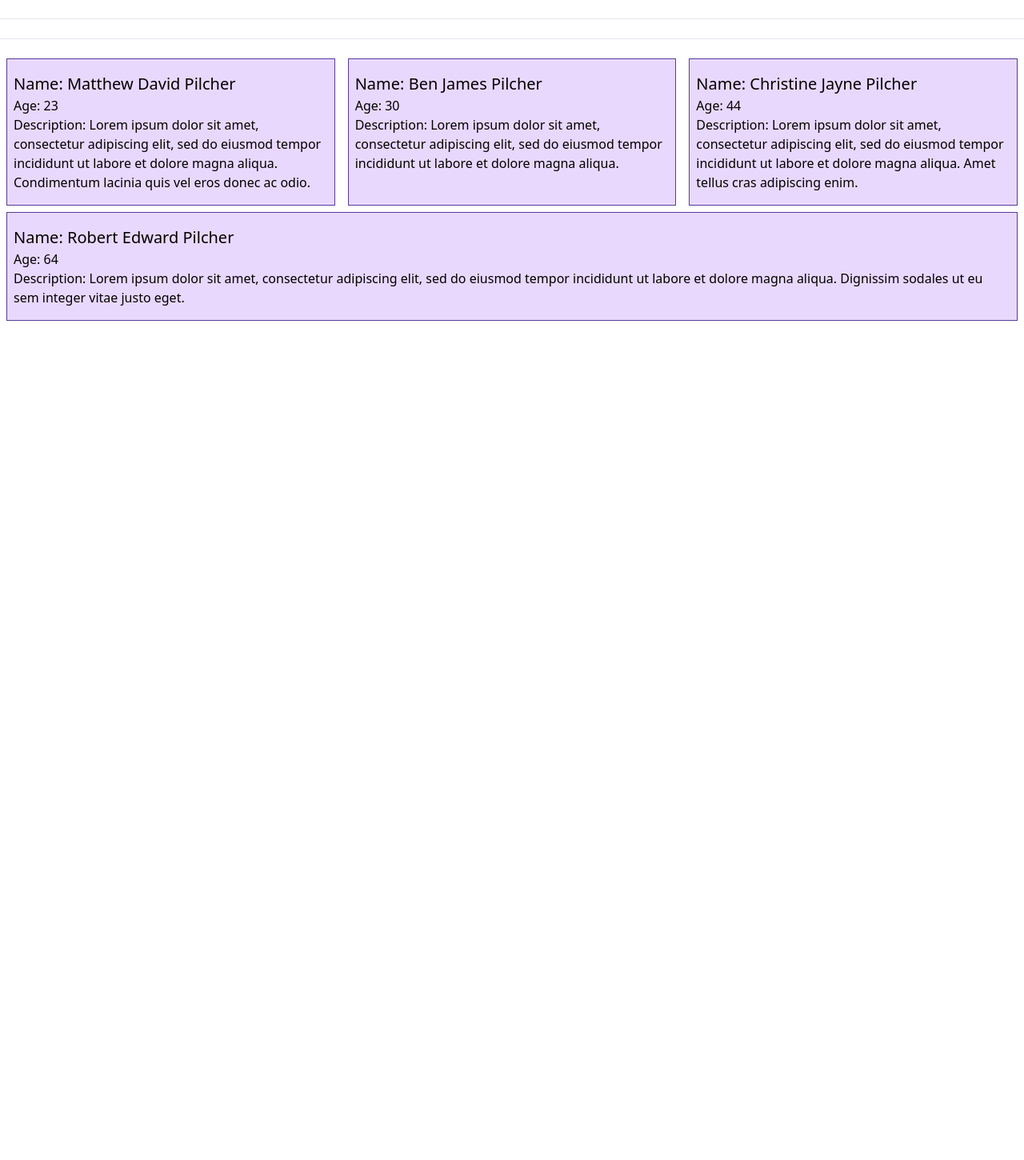
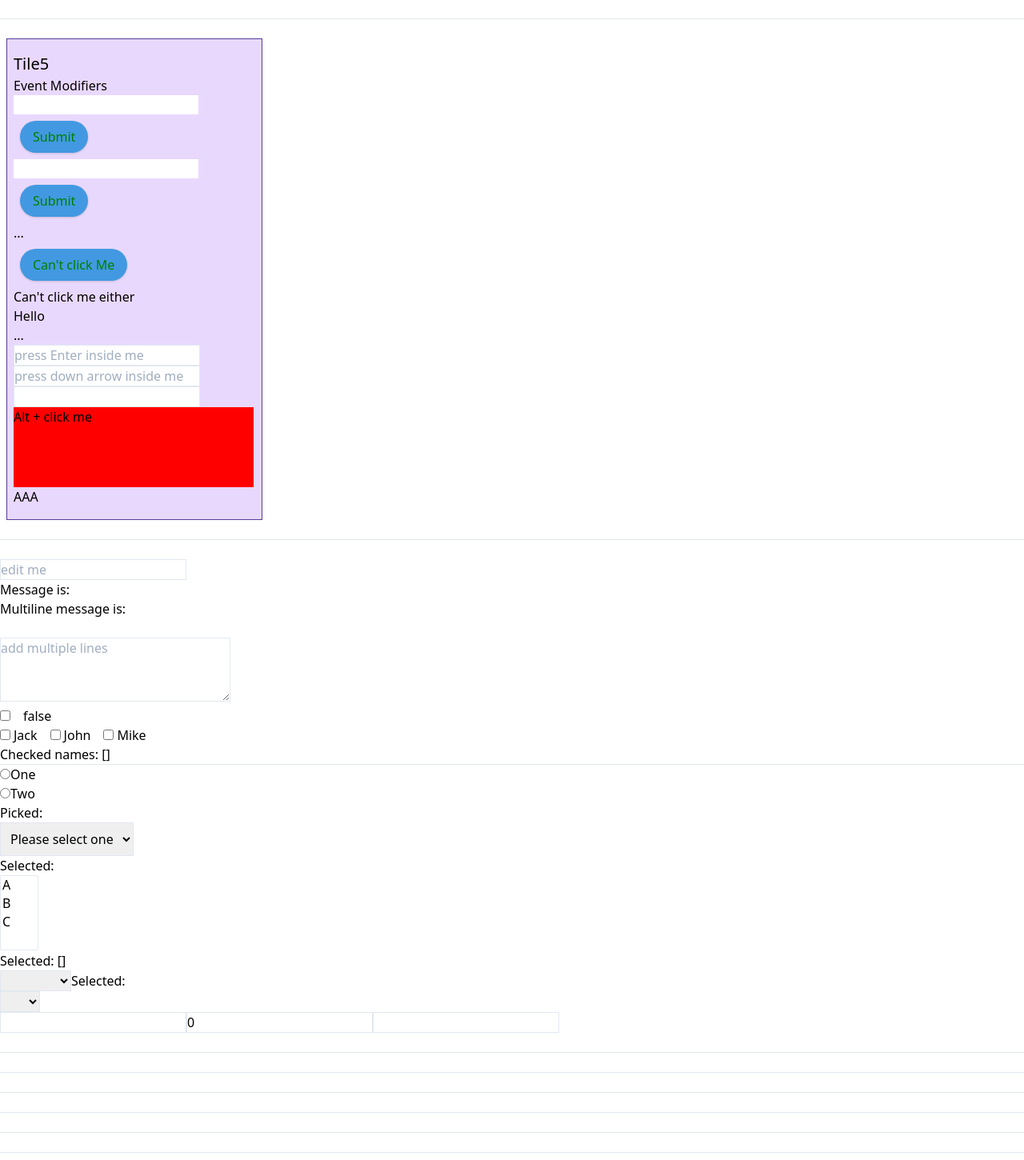
Before and after one commit to howlomogo/playground-1, a Vue app: page / in a window 1280 px wide. Shown: the part 2320-3770 px from the top of the page at 80% size. Before the commit the page ends 2729 px from the top, so only its background shows below. Built offline with nearby package versions, Linux system fonts and the light colour scheme.

Commit message:
examples and goign through docs

```diff
--- a/src/App.vue
+++ b/src/App.vue
@@ -36,6 +36,17 @@
       <Tile4 />
 
       <hr class="my-6" />
+
+      <Tile5 />
+
+      <hr class="my-6" />
+      <Tile6 />
+      <hr class="my-6" />
+      <hr class="my-6" />
+      <hr class="my-6" />
+      <hr class="my-6" />
+      <hr class="my-6" />
+      <hr class="my-6" />
       <hr class="my-6" />
 
       <div class="flex flex-row flex-wrap">
@@ -50,11 +61,13 @@
 </template>
 
 <script>
-import HelloWorld from './components/HelloWorld.vue'
-import Nav from './components/Nav.vue'
+import HelloWorld from './components/HelloWorld'
+import Nav from './components/Nav'
 import Tile2 from './components/Tile2'
 import Tile3 from './components/Tile3'
 import Tile4 from './components/Tile4'
+import Tile5 from './components/Tile5'
+import Tile6 from './components/Tile6'
 
 export default {
   name: 'App',
@@ -63,7 +76,9 @@ export default {
     Nav,
     Tile2,
     Tile3,
-    Tile4
+    Tile4,
+    Tile5,
+    Tile6
   },
   watch: {
     count: function(val, oldVal) {
--- /dev/null
+++ b/src/components/Tile5.vue
@@ -0,0 +1,86 @@
+<template>
+    <div class='card'>
+        <h2>Tile5</h2>
+        <h6>Event Modifiers</h6>
+        <!-- the click event's propagation will be stopped -->
+        <a v-on:click.stop="doThis"></a>
+
+        <!-- the submit event will no longer reload the page -->
+        <form v-on:submit.prevent="handleSubmit">
+            <input type="text">
+            <button class="btn-blue" type="submit">Submit</button>
+        </form>
+
+        <!-- just the modifier -->
+        <form v-on:submit.prevent>
+            <input type="text">
+            <button class="btn-blue" type="submit" @click="handleSubmit">Submit</button>
+        </form>
+
+        <!-- modifiers can be chained -->
+        <a v-on:click.stop.prevent="doThat"></a>
+
+        <!-- use capture mode when adding the event listener -->
+        <!-- i.e. an event targeting an inner element is handled here before being handled by that element -->
+        <div v-on:click.capture="doThis">...</div>
+
+        <!-- only trigger handler if event.target is the element itself -->
+        <!-- i.e. not from a child element -->
+        <div v-on:click.self="func1">
+            <button class="btn-blue">Can't click Me</button>
+            <h5>Can't click me either</h5>
+        </div>
+
+        <!-- the click event will be triggered at most once, can also be used on components -->
+        <a v-on:click.once="handleSubmit">Hello</a>
+
+        <!-- the scroll event's default behavior (scrolling) will happen -->
+        <!-- immediately, instead of waiting for `onScroll` to complete  -->
+        <!-- in case it contains `event.preventDefault()`                -->
+        <!-- more info on passive - https://www.youtube.com/watch?v=DJYpXxWqvmo -->
+        <div v-on:scroll.passive="onScroll">...</div>
+
+        <!-- Keyboard listeners -->
+        <!-- only call `vm.submit()` when the `key` is `Enter` -->
+        <input placeholder="press Enter inside me" class="border" v-on:keyup.enter="handleSubmit">
+
+        <!-- You can directly use any valid key names exposed via KeyboardEvent.key as modifiers by converting them to kebab-case. -->
+        <!-- https://developer.mozilla.org/en-US/docs/Web/API/KeyboardEvent/key/Key_Values -->
+        <input placeholder="press down arrow inside me" class="border" v-on:keyup.arrow-down="handleSubmit">
+
+        <!-- @@@keyCode events are deprecated so use this with caution@@@ -->
+        <input class="border" v-on:keyup.13="submit">
+
+        <!-- You can use modifiers such as Ctrl + Click -->
+        <div style="height: 100px; width: 300px; background-color: red" v-on:click.alt="handleSubmit">
+            Alt + click me
+        </div>
+
+        <!-- this will fire even if Alt or Shift is also pressed -->
+        <button v-on:click.ctrl="onClick">A</button>
+
+        <!-- this will only fire when Ctrl and no other keys are pressed -->
+        <button v-on:click.ctrl.exact="onCtrlClick">A</button>
+
+        <!-- this will only fire when no system modifiers are pressed -->
+        <button v-on:click.exact="onClick">A</button>
+    </div>
+</template>
+
+<script>
+export default {
+    name: 'Tile5',
+    methods: {
+        handleSubmit: function() {
+            console.log('Submit Handled')
+        },
+        func1: function() {
+            console.log('func1')
+        }
+    }
+}
+</script>
+
+<style>
+
+</style>
--- /dev/null
+++ b/src/components/Tile6.vue
@@ -0,0 +1,147 @@
+<template>
+  <div>
+      <!-- Form Input Bindings -->
+      <input
+        class="border"
+        v-model="message"
+        v-on:input="func1"
+        placeholder="edit me">
+      <p>Message is: {{ message }}</p>
+
+      <span>Multiline message is:</span>
+      <p>{{ message2 }}</p>
+      <br>
+      <textarea
+        class="border w-72 h-20"
+        v-model="message2"
+        v-on:input="func1"
+        placeholder="add multiple lines" />
+      <br />
+
+      <!-- Single checkbox bool -->
+      <input
+        v-on:change="func1"
+        class="mr-4"
+        type="checkbox"
+        id="checkbox"
+        v-model="checked">
+      <label for="checkbox">{{ checked }}</label>
+
+      <br />
+      <!-- Multiple checkboxes bound to same array -->
+      <input class="mr-1" v-on:change="func1" type="checkbox" id="jack" value="Jack" v-model="checkedNames">
+      <label for="jack">Jack</label>
+      <input class="mr-1 ml-4" type="checkbox" id="john" value="John" v-model="checkedNames">
+      <label for="john">John</label>
+      <input class="mr-1 ml-4" type="checkbox" id="mike" value="Mike" v-model="checkedNames">
+      <label for="mike">Mike</label>
+      <br>
+      <span>Checked names: {{ checkedNames }}</span>
+
+
+      <br />
+      <hr />
+      <input type="radio" id="one" value="One" v-on:change="func1" v-model="picked">
+      <label for="one">One</label>
+      <br>
+      <input type="radio" id="two" value="Two" v-model="picked">
+      <label for="two">Two</label>
+      <br>
+      <span>Picked: {{ picked }}</span>
+
+      <br />
+
+      <!-- Make sure one of the values matches the initial selected value, otherwise it will break on ios -->
+      <select class="border p-2" v-model="selected" v-on:change="func2($event)">
+        <option disabled value="">Please select one</option>
+        <option value="test1">A - test1</option>
+        <option value="test2">B - test2</option>
+        <option value="test3">C - test3</option>
+        </select>
+        <br />
+        <span>Selected: {{ selected }}</span>
+
+    <br />
+
+        <!-- Multiple select (bound to Array): -->
+        <select class="border w-12" v-model="selectedMulti" multiple>
+            <option>A</option>
+            <option>B</option>
+            <option>C</option>
+        </select>
+        <br>
+        <span>Selected: {{ selectedMulti }}</span>
+
+    <br />
+        <!-- Rendering select with v-for -->
+        <select class="border" v-model="selectedWithFor">
+            <option
+                v-for="option in options"
+                :value="option.value"
+                :key="'select_option_' + option.value">
+                {{ option.text }}
+            </option>
+        </select>
+        <span>Selected: {{ selectedWithFor }}</span>
+
+        <br />
+        <!-- You can bind different values such as here an object -->
+        <select class="border" v-model="selected2">
+            <option v-bind:value="{ number: 123 }">123</option>
+        </select>
+
+        <br />
+        <!-- .lazy, synced after "change" instead of "input" -->
+        <!-- msg wont update on input but when the input essentially loses focus -->
+        <input class="border" v-model.lazy="msg">
+
+        <!-- If you want user input to be automatically typecast as a Number,
+        you can add the number modifier to your v-model managed inputs: -->
+        <!-- This is often useful, because even with type="number", the value of HTML input elements always returns a string.
+        If the value cannot be parsed with parseFloat(), then the original value is returned. -->
+        <input class="border" v-model.number="age" type="number">
+
+        <!-- trim modifier will remove whitespace, to your v-model-managed inputs: -->
+        <input class="border" v-model.trim="msg2">
+
+  </div>
+</template>
+
+<script>
+export default {
+    name: 'Tile6',
+    data: function() {
+        return {
+            message: "",
+            message2: "",
+            checked: false,
+            checkedNames: [],
+            picked: "",
+            selected: "",
+            selectedMulti: [],
+            options: [
+                { text: 'One - A', value: 'A' },
+                { text: 'Two - B', value: 'B' },
+                { text: 'Three - C', value: 'C' }
+            ],
+            selectedWithFor: '',
+            selected2: {},
+            msg: '',
+            age: 0,
+            msg2: ''
+        }
+    },
+    methods: {
+        func1: function() {
+            console.log('Hello form func1')
+        },
+        func2: function(event) {
+            console.log(event.target.value)
+        }
+    }
+}
+</script>
+
+<style>
+
+</style>
```
Also changed, not shown: 1 other file (tests, documents, lock files or other folders).
